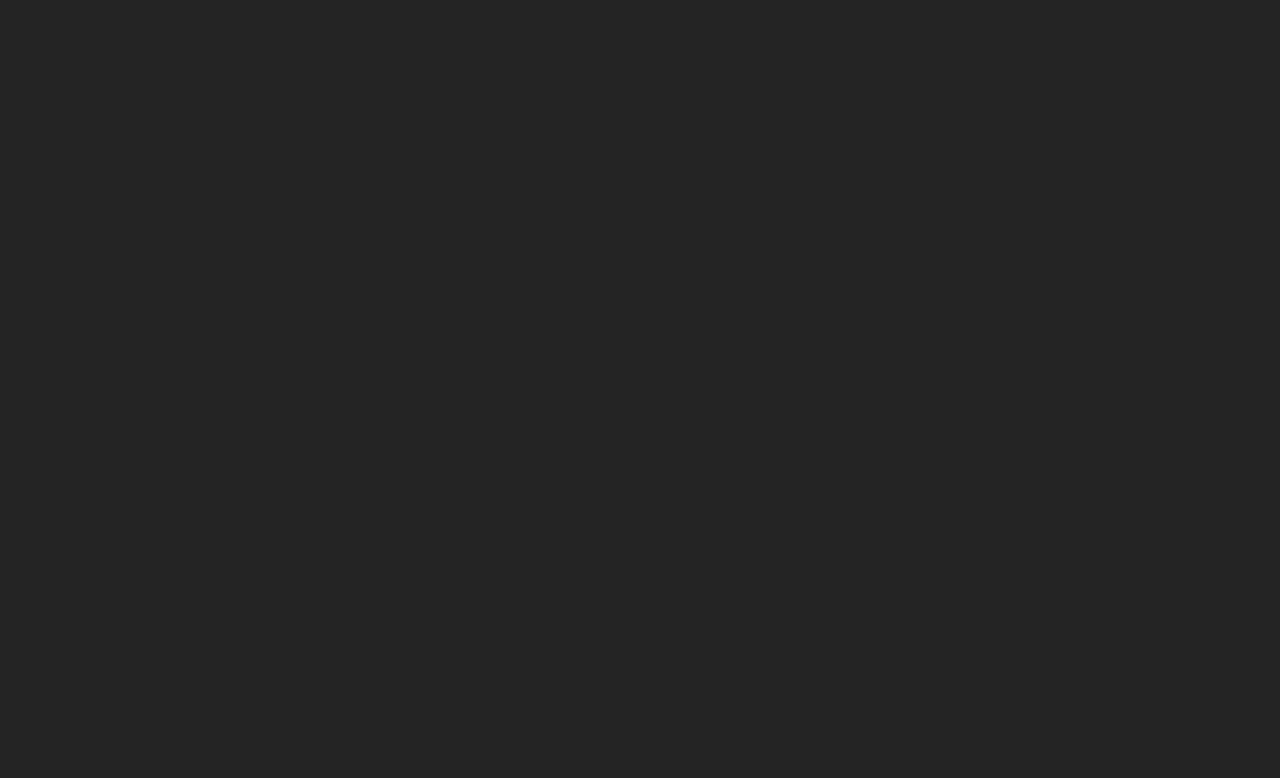
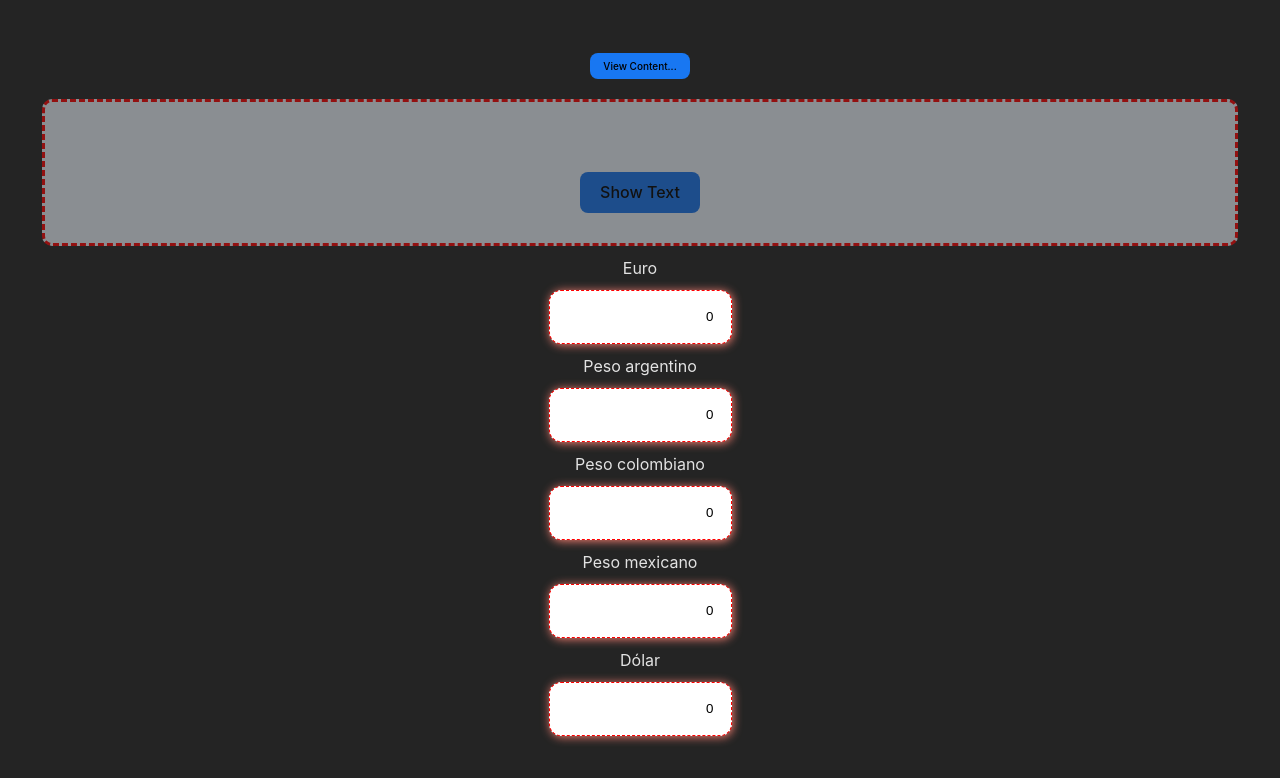
Before and after one commit to diego-monfort-landolt/card, a React (Vite) app: page / in a window 1280 px wide. Shown: the part 1881-2659 px from the top of the page. Before the commit the page ends 1862 px from the top, so only its background shows below. Built offline with nearby package versions, Linux system fonts and the light colour scheme.

Commit message:
update
new Actividad

```diff
--- a/src/App.jsx
+++ b/src/App.jsx
@@ -4,6 +4,8 @@ import Imge1 from './imges/shoppingcard-kirsche.jpg'
 import Imge2 from './imges/shoppingcard-orange.jpg'
 import soldout from './imges/soldout.jpg'
 import Calc from './components/Calc.jsx'
+import Pruebas from './components/Pruebas'
+import Actividad from './components/Actividad'
 
 import { AiOutlineApple } from "react-icons/ai";
 import './App.css'
@@ -92,7 +94,11 @@ function App() {
         <section className='calc-cont'>
 
           <Calc />
+          <Pruebas />
+          <Actividad />
         </section>
+
+
 
       </div>
 
--- /dev/null
+++ b/src/components/Actividad.jsx
@@ -0,0 +1,62 @@
+import React, {useState} from 'react'
+import '../stylesheet/Actividad.css'
+import '../stylesheet/Actividad.css'
+
+const Actividad = () => {
+  const cambios=[
+    {
+      moneda: "Euro",
+      cambio:1,
+    },{
+      moneda: "Peso argentino",
+      cambio:118.6,
+    },{
+      moneda: "Peso colombiano",
+      cambio:4543.5,
+    },{
+      moneda: "Peso mexicano",
+      cambio:23.2,
+    },{
+      moneda: "Dólar",
+      cambio:1.14
+    }
+  ]
+  const [cantidad, setCantidad] = useState(0)
+  const [resultado1, setResultado1] = useState(0)
+  const [resultado2, setResultado2] = useState(0)
+  const [resultado3, setResultado3] = useState(0)
+  const [resultado4, setResultado4] = useState(0)
+
+  const modificar = (e) => {
+    setCantidad(e.target.vale);
+    setResultado1(e.target.value*cambios[1].cambio)
+    ;
+    setResultado2(e.target.value*cambios[2].cambio)
+    ;
+    setResultado3(e.target.value*cambios[3].cambio)
+    ;
+    setResultado4(e.target.value*cambios[4].cambio);
+
+  }
+
+  return (
+    <>
+        <label htmlFor="u0">{cambios[0].moneda}</label>
+        <input id="u0" type="number" value={cantidad} onChange={modificar}/>
+
+          <label htmlFor="u1">{cambios[1].moneda}</label>
+        <input id="u1" type="number" value={resultado1} readOnly/>
+
+        <label htmlFor="u2">{cambios[2].moneda}</label>
+        <input id="u2" type="number" value={resultado2} readOnly/>
+
+        <label htmlFor="u3">{cambios[3].moneda}</label>
+        <input id="u3" type="number" value={resultado3} readOnly/>
+
+        <label htmlFor="u4">{cambios[4].moneda}</label>
+        <input id="u4" type="number" value={resultado4} readOnly/>
+    </>
+  )
+}
+
+export default Actividad;
--- a/src/components/Calc.jsx
+++ b/src/components/Calc.jsx
@@ -53,8 +53,6 @@ const Calc = () => {
         }
         setMensaje(<h2><span className='red'>{texte[cont].names} </span><span className='green'>{texte[cont].aficion}</span> </h2>);
     }
-
-
     return (
         <div>
             <div className='containerSection'>
@@ -63,7 +61,6 @@ const Calc = () => {
                 <button onClick={aumentar}>Aumentar</button>
                 <button onClick={disminuir}>Disminuir</button>
                 <button onClick={restablecer}>Restablecer</button>
-
             </div>
 
             <section className='sectioninput'>
--- /dev/null
+++ b/src/components/Pruebas.jsx
@@ -0,0 +1,47 @@
+import React, { useState, useRef } from 'react'
+import '../stylesheet/pruebas.css'
+
+const Pruebas = () => {
+    const [zaeler, setZaeler] = useState(0)
+    const [anzeige, setAnzeige] = useState()
+    const geschriben = [
+        {
+            salt: 'Diego,',
+            angezeigt: ' lernt wie man programierer wird',
+        },
+        {
+            salt: 'Andrea,',
+            angezeigt: ' lernt wie man Sachbearbeiterin wird',
+        },
+        {
+            salt: 'Jorge,',
+            angezeigt: ' lernt wie man einen Baum schneidet',
+        },
+
+    ]
+// here go in the text 0,1,2
+    const wechsel = () => {
+        setZaeler(zaeler + 1);
+        if (zaeler + 1 >= geschriben.length) {
+            setZaeler(0);
+        }
+        setAnzeige(<h2><span className='red'>{geschriben[zaeler].salt} </span><span className='green'>{geschriben[zaeler].angezeigt}</span> </h2>);
+    }
+
+
+
+return (
+
+    <>
+        <div className='karton'>
+
+            <h2 >{anzeige}</h2>
+            <button onClick={wechsel}>Show Text</button>
+        </div>
+
+
+    </>
+)
+}
+
+export default Pruebas
--- /dev/null
+++ b/src/stylesheet/Actividad.css
@@ -0,0 +1,17 @@
+input {
+    display: block;
+    text-align: center;
+
+    margin: 10px auto;
+    line-height: 50px;
+    text-align: right;
+    border-radius: 12px;
+    border: 1px dashed red;
+    outline: none;
+    box-shadow: 1px 1px 10px salmon;
+}
+label {
+    display: block;
+    text-align: center;
+    margin: 5px;
+}
--- /dev/null
+++ b/src/stylesheet/pruebas.css
@@ -0,0 +1,14 @@
+.karton{
+    display: flex;
+    align-items: center;
+    justify-content: center;
+    flex-direction: column;
+    text-align: center;
+    margin: 10px;
+    padding: 20px;
+    border-radius: 10px;
+    background-color: aliceblue;
+    color: black;
+    opacity: .5;
+    border: 3px dashed red;
+}
```
